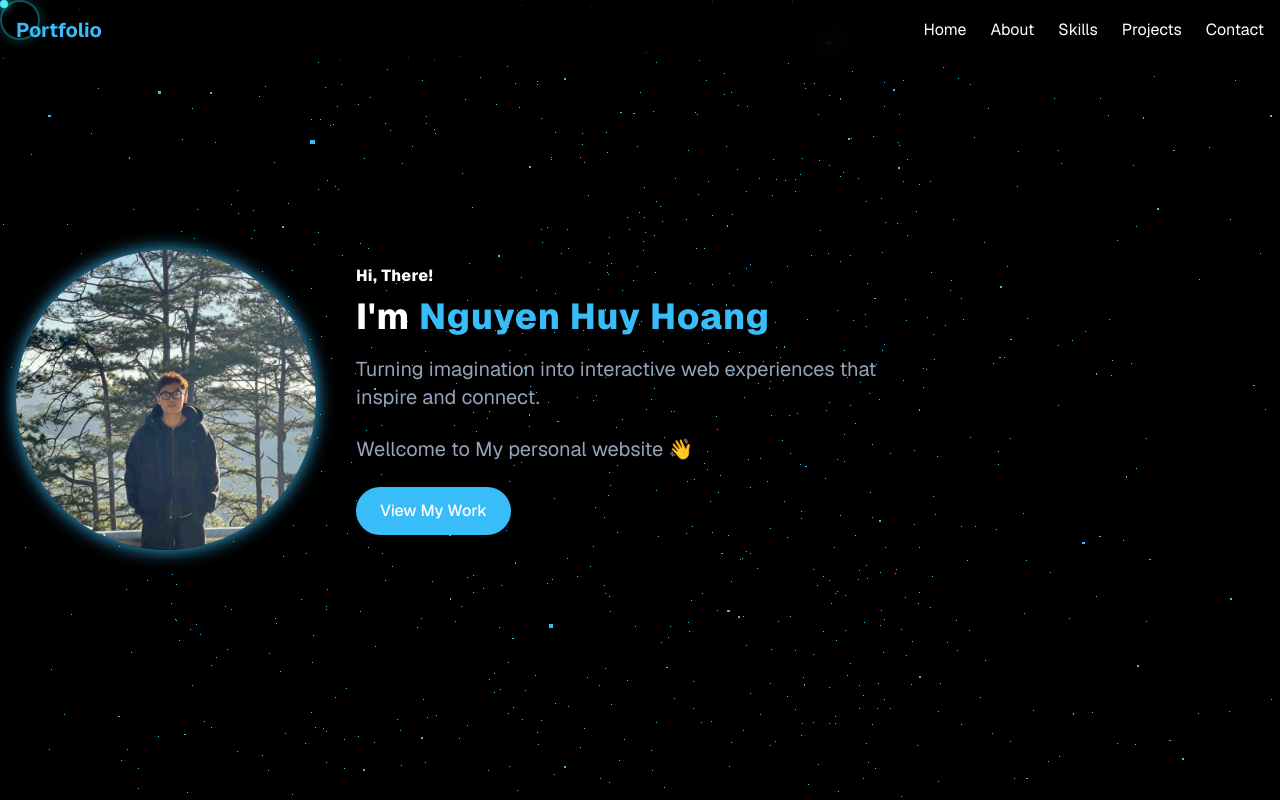
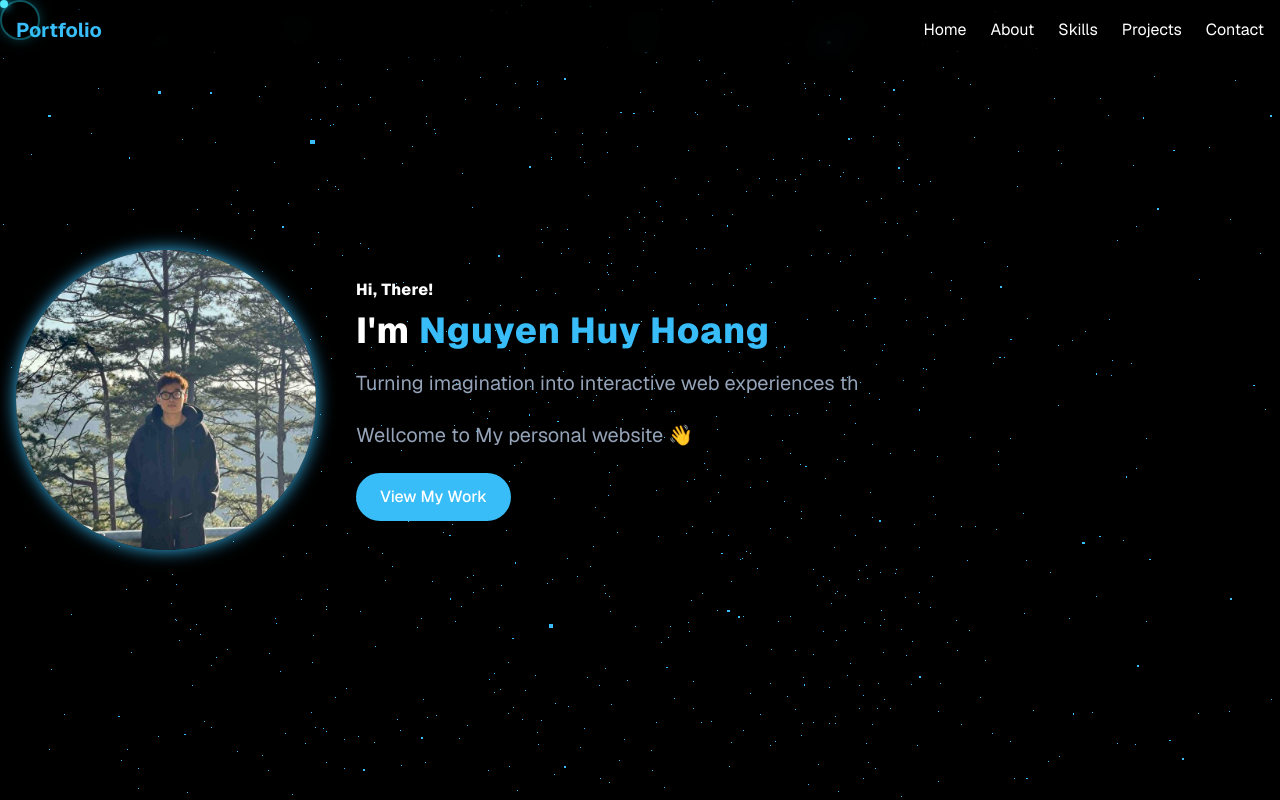
Before and after one commit to HuyHoang130405/Portfolio, a Next.js app: page / in a window 1280 px wide. Shown: the top 800 px of the page. Built offline with nearby package versions, Linux system fonts and the light colour scheme.

Commit message:
chore: Double loop text in HeroSection.tsx

```diff
--- a/src/app/components/hero/HeroSection.tsx
+++ b/src/app/components/hero/HeroSection.tsx
@@ -40,7 +40,7 @@ export default function HeroSection() {
                             words={[
                                 "Turning imagination into interactive web experiences that inspire and connect.",
                             ]}
-                            loop={1}
+                            loop={2}
                             cursor
                             cursorStyle="|"
                             typeSpeed={40}
```
